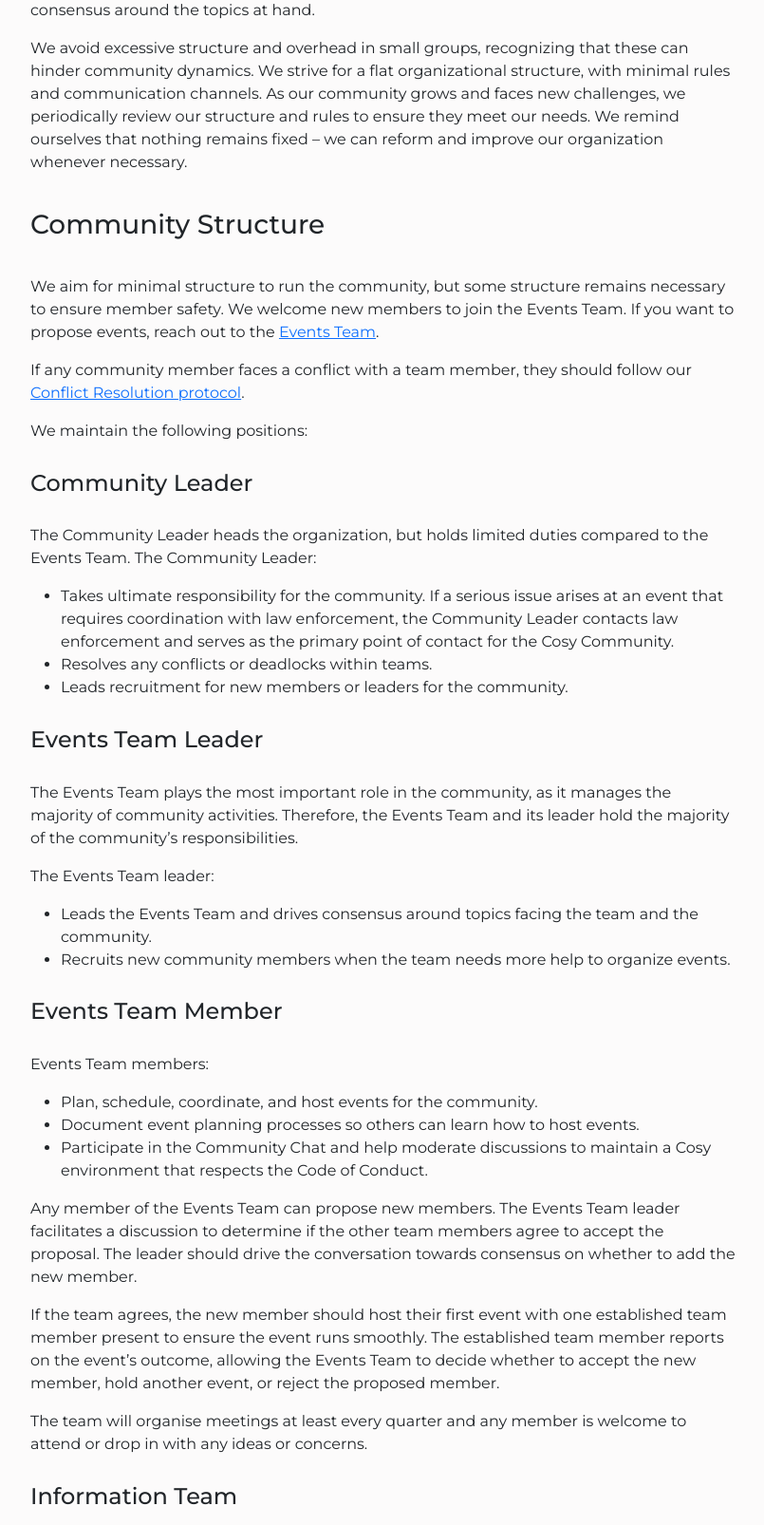
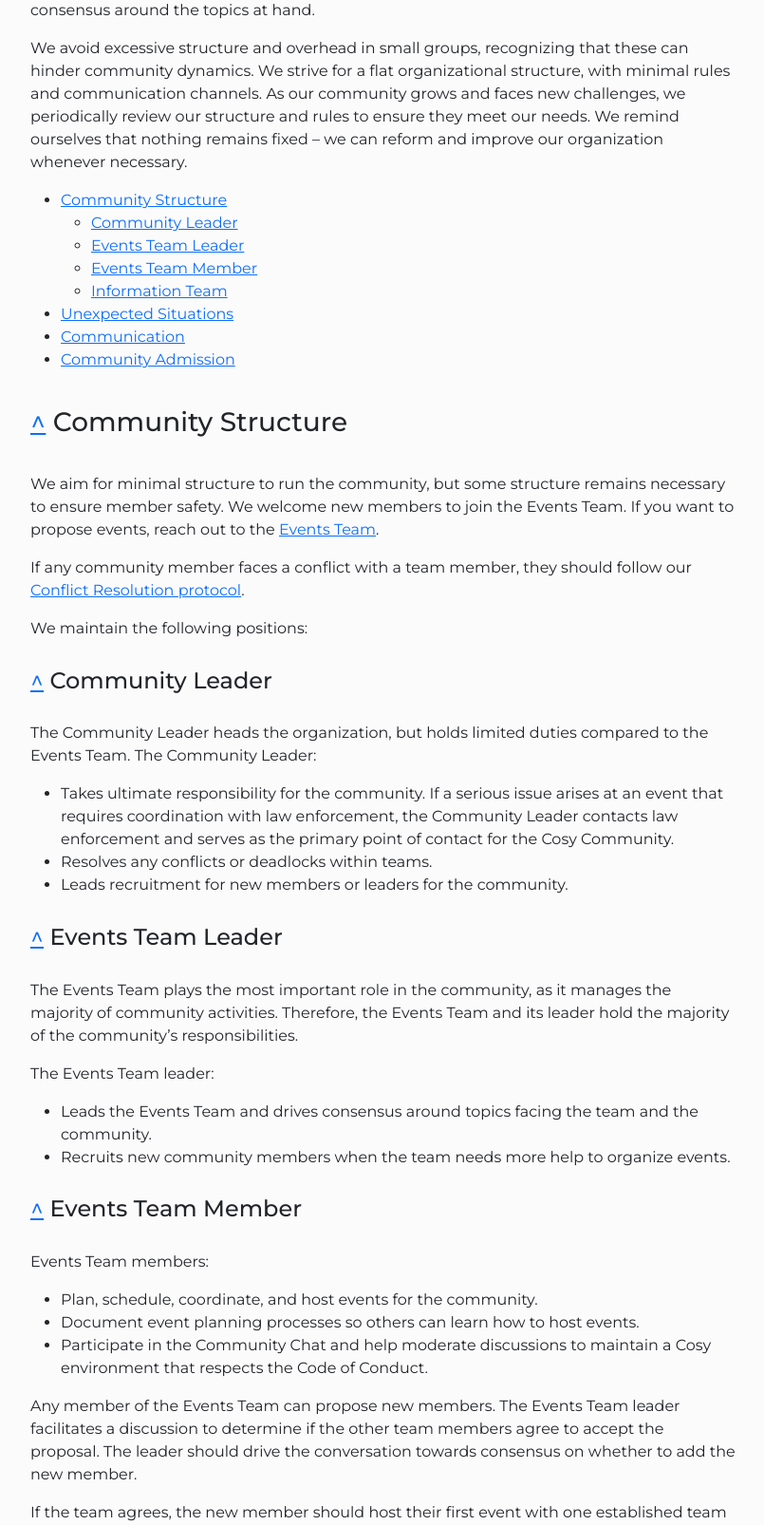
Before and after one commit to mayhem/cosypolyamory.org, a Flask app: page /governance in a window 1280 px wide. Shown: the part 327-1933 px from the top of the page at 95% size, without its empty margins (236-1041 px from the left). Run offline with Flask 3, Linux system fonts and the light colour scheme; some libraries are stand-ins or nearby versions.

Commit message:
[feat](governance) add table of contents

```diff
--- a/templates/governance.html
+++ b/templates/governance.html
@@ -1,7 +1,6 @@
 {%- extends 'base.html' -%}
 {%- block title -%}home{% endblock %}
 {%- block content -%}
-
 <div class="row" id="governance">
   <div class="col" id="overview">
     <h2>Cosy Polyamory Governance</h2>
@@ -15,9 +14,58 @@
         We avoid excessive structure and overhead in small groups, recognizing that these can hinder community dynamics. We strive for a flat organizational structure, with minimal rules and communication channels. As our community grows and faces new challenges, we periodically review our structure and rules to ensure they meet our needs. We remind ourselves that nothing remains fixed – we can reform and improve our organization whenever necessary.
     </p>
   </div>
+  <div id="table-of-contents">
+    <ul class="toc-list" role="list">
+      <li>
+        <a href="#structure-header">
+          <span class="title">Community Structure</span>
+        </a>
+        <ul role="list">
+          <li>
+            <a href="#community-leader">
+              <span class="title">Community Leader</span>
+            </a>
+          </li>
+          <li>
+            <a href="#events-team-leader">
+              <span class="section">Events Team Leader</span>
+            </a>
+          </li>
+          <li>
+            <a href="#events-team-member">
+              <span class="section">Events Team Member</span>
+            </a>
+          </li>
+          <li>
+            <a href="#information-team">
+              <span class="section">Information Team</span>
+            </a>
+          </li>
+        </ul>
+        <li>
+          <a href="#unexpected-situations">
+            <span class="title">Unexpected Situations</span>
+          </a>
+        </li>
+        <li>
+          <a href="#communication">
+            <span class="title">Communication</span>
+          </a>
+        </li>
+        <li>
+          <a href="#admission">
+            <span class="title">Community Admission</span>
+          </a>
+        </li>
+      </li>
+    </ul>
+  </div>
   <div class="col" id="structure">
     <div class="col" id="structure-header">
-      <h3>Community Structure</h3>
+      <h3>
+        <a class="back-to-top" href="#overview">^</a>
+        Community Structure
+      </h3>
       <p>
       We aim for minimal structure to run the community, but some structure remains necessary to ensure member safety. We welcome new members to join the Events Team. If you want to propose events, reach out to the <a href="/">Events Team</a>.
       </p>
@@ -29,7 +77,10 @@
       </p>
     </div>
     <div class="col" id="community-leader">
-      <h4>Community Leader</h4>
+      <h4>
+        <a class="back-to-top" href="#overview">^</a>
+        Community Leader
+      </h4>
       <p>
         The Community Leader heads the organization, but holds limited duties compared to the Events Team. The Community Leader:
       </p>
@@ -40,7 +91,10 @@
       </ul>
     </div>
     <div class="col" id="events-team-leader">
-      <h4>Events Team Leader</h4>
+      <h4>
+        <a class="back-to-top" href="#overview">^</a>
+        Events Team Leader
+      </h4>
       <p>
         The Events Team plays the most important role in the community, as it manages the majority of community activities. Therefore, the Events Team and its leader hold the majority of the community’s responsibilities.
       </p>
@@ -51,7 +105,10 @@
       </ul>
     </div>
     <div class="col" id="events-team-member">
-      <h4>Events Team Member</h4>
+      <h4>
+        <a class="back-to-top" href="#overview">^</a>
+        Events Team Member
+      </h4>
       <p>Events Team members:</p>
       <ul>
           <li>Plan, schedule, coordinate, and host events for the community.</li>
@@ -69,26 +126,33 @@
       </p>
     </div>
     <div class="col" id="information-team">
-      <h4>Information Team</h4>
+      <h4>
+        <a class="back-to-top" href="#overview">^</a>
+        Information Team
+      </h4>
       <p>
           The Information Team manages the website, Meetup, Telegram channels, domains, and other digital resources to maintain a strong online presence. While the role will be demanding in the early stages, it will become less intensive once the online presence becomes more established.
       </p>
     </div>
   </div>
   <div class="col" id="unexpected-situations">
-    <h4>Unexpected Situations</h4>
-
+    <h3>
+      <a class="back-to-top" href="#overview">^</a>
+      Unexpected Situations
+    </h3>
     <p>
         This governance document does not cover every possible situation – many unforeseen circumstances can arise within our community. Instead of detailing each one, we offer the following guidance for handling unknown situations:
     </p>
-
     <ul>
         <li>If a situation (conflict, problem) involves the Events Team Lead, the issue should be raised with the Community leader.</li>
         <li>If the situation does not involve the Events Team Lead (even if it involves the Community Leader), the issue should be raised with the Events Team Lead.</li>
     </ul>
   </div>
   <div class="col" id="communication">
-    <h3>Communication</h3>
+    <h3>
+      <a class="back-to-top" href="#overview">^</a>
+      Communication
+    </h3>
     <p>
         Communication stands as the cornerstone of a healthy community. To ensure ease and openness, we will use the following communication channels:
     </p>
@@ -106,7 +170,10 @@
     <p>
   </div>
   <div class="col" id="admission">
-    <h3>Community Admission</h3>
+    <h3>
+      <a class="back-to-top" href="#overview">^</a>
+      Community Admission
+    </h3>
 
     <p>
     We emphasize the importance of members understanding the <a href="/code-of-conduct">Code of Conduct</a>. When a newcomer signs up for the Cosy Polyamory Meetup, we send them a welcome email with questions to ensure they understand the Code of Conduct and the community values. If they answer the questions correctly, we add them to the Meetup group to learn about upcoming events. However, we do not add them to the Community Chat right away.
```
